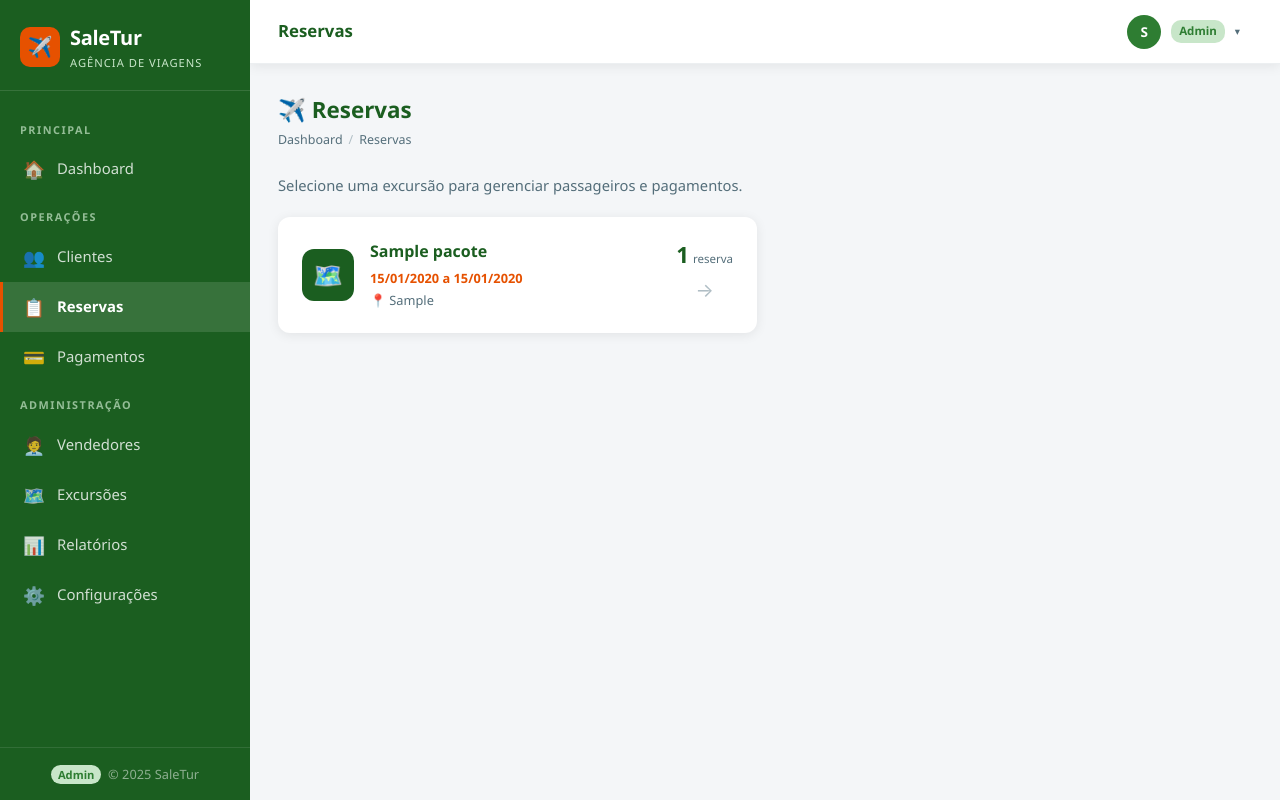
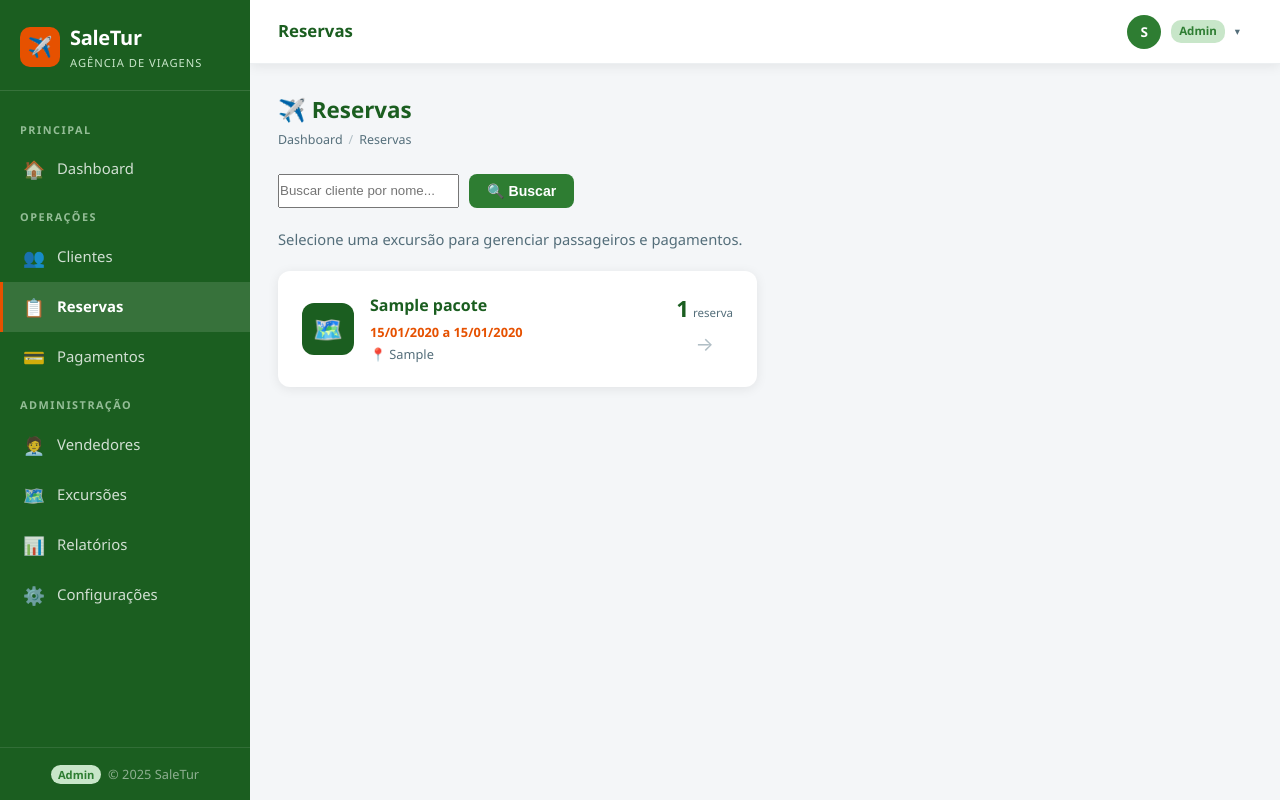
Before and after one commit to joserobertojr/-paiva-express, a Django app: page /reservas/ in a window 1280 px wide. Run offline with Django 5.2, Linux system fonts and the light colour scheme; a user stored in the database is signed in; tables that the repository leaves empty hold one stand-in row (values such as "Sample post"); some libraries are stand-ins or nearby versions.

Commit message:
Add: filtro de busca por cliente na página de Reservas
- Campo de busca por nome de cliente
- Resultado agrupa por cliente mostrando todas as excursões em que está
- Exibe excursão, destino, data de saída e situação da reserva

Co-Authored-By: Claude Sonnet 4.6 <noreply@anthropic.com>

```diff
--- a/sala-e-tu/reservas/views.py
+++ b/sala-e-tu/reservas/views.py
@@ -21,13 +21,38 @@ def _clientes_json():
 
 @login_required
 def lista(request):
+    q = request.GET.get('q', '').strip()
+    resultados_busca = None
+
+    if q:
+        # Busca passageiros cujo nome contém q, trazendo a reserva e pacote
+        passagens = PassageiroReserva.objects.filter(
+            cliente__nome__icontains=q,
+            reserva__status__in=['pendente', 'confirmada', 'concluida'],
+        ).select_related('cliente', 'reserva__pacote').order_by(
+            'cliente__nome', 'reserva__pacote__data_saida'
+        )
+
+        # Agrupa por cliente
+        clientes_map = {}
+        for pax in passagens:
+            cid = pax.cliente.id
+            if cid not in clientes_map:
+                clientes_map[cid] = {'cliente': pax.cliente, 'reservas': []}
+            clientes_map[cid]['reservas'].append(pax.reserva)
+        resultados_busca = list(clientes_map.values())
+
     pacotes = Pacote.objects.filter(
         reservas__status__in=['pendente', 'confirmada', 'concluida']
     ).distinct().order_by('data_saida').prefetch_related(
         Prefetch('reservas',
                  queryset=Reserva.objects.exclude(status='cancelada').prefetch_related('passageiros'))
     )
-    return render(request, 'reservas/lista.html', {'pacotes': pacotes})
+    return render(request, 'reservas/lista.html', {
+        'pacotes': pacotes,
+        'q': q,
+        'resultados_busca': resultados_busca,
+    })
 
 
 # ── Gestão do pacote: página dedicada ────────────────────────────────────────
--- a/sala-e-tu/templates/reservas/lista.html
+++ b/sala-e-tu/templates/reservas/lista.html
@@ -9,7 +9,74 @@
   </div>
 </div>
 
-<p style="color:var(--cinza-3);margin-bottom:20px;font-size:.92rem;">Selecione uma excursão para gerenciar passageiros e pagamentos.</p>
+<!-- BUSCA POR CLIENTE -->
+<form method="get" style="margin-bottom:20px;">
+  <div style="display:flex;gap:10px;max-width:480px;">
+    <input type="text" name="q" value="{{ q }}" class="form-control"
+           placeholder="Buscar cliente por nome..." autocomplete="off" />
+    <button type="submit" class="btn btn-verde" style="white-space:nowrap;">🔍 Buscar</button>
+    {% if q %}
+    <a href="{% url 'reservas:lista' %}" class="btn btn-outline">✕</a>
+    {% endif %}
+  </div>
+</form>
+
+{% if q %}
+  <!-- RESULTADO DA BUSCA -->
+  {% if resultados_busca %}
+    <p style="font-size:.85rem;color:var(--cinza-3);margin-bottom:14px;">
+      {{ resultados_busca|length }} cliente{{ resultados_busca|length|pluralize }} encontrado{{ resultados_busca|length|pluralize }} para "<strong>{{ q }}</strong>"
+    </p>
+    {% for item in resultados_busca %}
+    <div class="panel" style="margin-bottom:16px;">
+      <div class="panel-header">
+        <div class="panel-title">
+          <span class="dot"></span>
+          👤 {{ item.cliente.nome }}
+          <span style="font-size:.78rem;color:var(--cinza-3);font-weight:400;margin-left:8px;">{{ item.cliente.doc_formatado }}</span>
+        </div>
+      </div>
+      <div class="panel-body" style="padding:0;">
+        <table class="saleetur-table">
+          <thead>
+            <tr><th>Excursão</th><th>Destino</th><th>Saída</th><th>Situação</th><th></th></tr>
+          </thead>
+          <tbody>
+            {% for reserva in item.reservas %}
+            <tr>
+              <td><strong>{{ reserva.pacote.titulo }}</strong></td>
+              <td>{{ reserva.pacote.destino }}</td>
+              <td style="white-space:nowrap;">{{ reserva.pacote.data_saida|date:"d/m/Y" }}</td>
+              <td>
+                {% if reserva.status == 'confirmada' %}
+                  <span style="background:#E8F5E9;color:#1B5E20;padding:2px 8px;border-radius:12px;font-size:.78rem;font-weight:600;">Confirmada</span>
+                {% elif reserva.status == 'pendente' %}
+                  <span style="background:#FFF8E1;color:#F57C00;padding:2px 8px;border-radius:12px;font-size:.78rem;font-weight:600;">Pendente</span>
+                {% else %}
+                  <span style="background:#EDE7F6;color:#4527A0;padding:2px 8px;border-radius:12px;font-size:.78rem;font-weight:600;">{{ reserva.get_status_display }}</span>
+                {% endif %}
+              </td>
+              <td>
+                <a href="{% url 'reservas:gestao_pacote' reserva.pacote.pk %}" class="btn btn-outline btn-sm">Ver excursão →</a>
+              </td>
+            </tr>
+            {% endfor %}
+          </tbody>
+        </table>
+      </div>
+    </div>
+    {% endfor %}
+  {% else %}
+    <div class="panel"><div class="panel-body">
+      <div class="empty-state">
+        <div class="empty-icon">🔍</div>
+        <p>Nenhum cliente encontrado com o nome "<strong>{{ q }}</strong>".</p>
+      </div>
+    </div></div>
+  {% endif %}
+
+{% else %}
+  <p style="color:var(--cinza-3);margin-bottom:20px;font-size:.92rem;">Selecione uma excursão para gerenciar passageiros e pagamentos.</p>
 
 {% if pacotes %}
 <div class="pacote-sel-grid">
@@ -46,4 +113,6 @@
   </div>
 </div></div>
 {% endif %}
+
+{% endif %}{# fecha {% if q %} #}
 {% endblock %}
```
